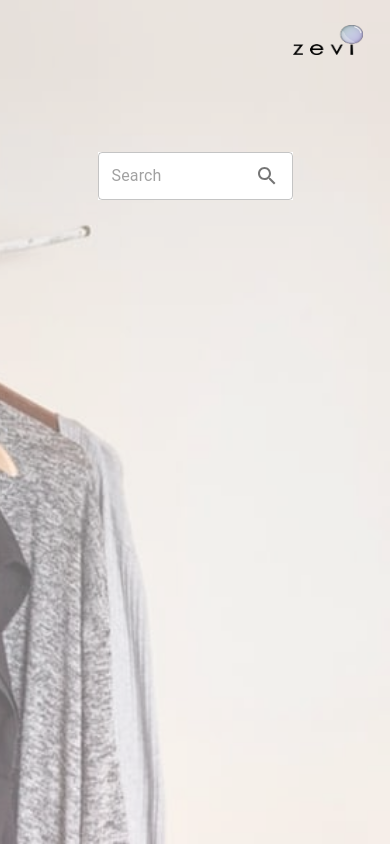
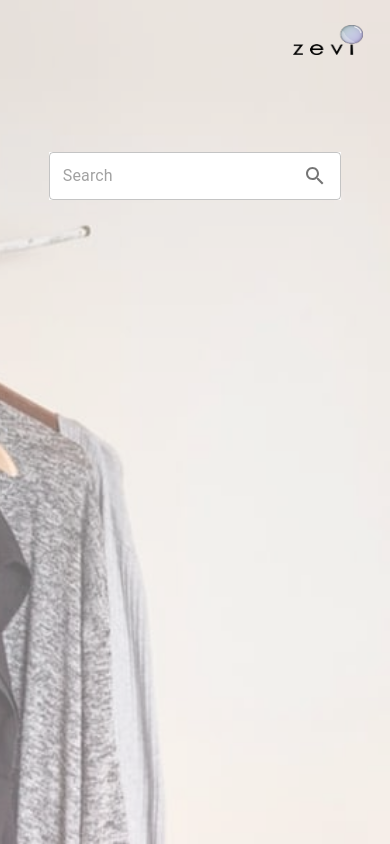
Before and after one commit to soniabeula/Zevi, a React (Create React App) app: page / in a window 390 px wide. Built offline with nearby package versions, Linux system fonts and the light colour scheme.

Commit message:
feat: styles modified

```diff
--- a/src/Components/Viewproducuts/Card.module.scss
+++ b/src/Components/Viewproducuts/Card.module.scss
@@ -18,12 +18,15 @@
   height: 2rem;
   opacity: 0;
 }
+
+.viewProduct:hover {
+  cursor: pointer;
+}
 .card:hover {
   & .viewProduct {
     opacity: 0.7;
   }
 }
-
 
 .favouriteIcon {
   position: absolute;
@@ -31,7 +34,9 @@
   right: 0.5rem;
   color: rgb(180, 41, 41);
 }
-
+.favouriteIcon:hover {
+  cursor: pointer;
+}
 .cardImage {
   height: 100%;
   width: 100%;
--- a/src/Components/main/Hero.module.scss
+++ b/src/Components/main/Hero.module.scss
@@ -91,6 +91,7 @@
 @media (max-width: 768px) {
   .suggestionBox {
     overflow: scroll;
+    width: 75%;
   }
   .logo {
     height: 30px;
@@ -98,4 +99,7 @@
     position: absolute;
     left: 75%;
   }
+  .searchcontainer{
+    width: 75% !important;
+  }
 }
--- a/src/Components/main/Modal.module.scss
+++ b/src/Components/main/Modal.module.scss
@@ -90,7 +90,7 @@
   height: 30 !important;
 }
 .noData {
-  height: 60%;
+  height: 50%;
   width: 100%;
   object-fit: cover;
 }
```
